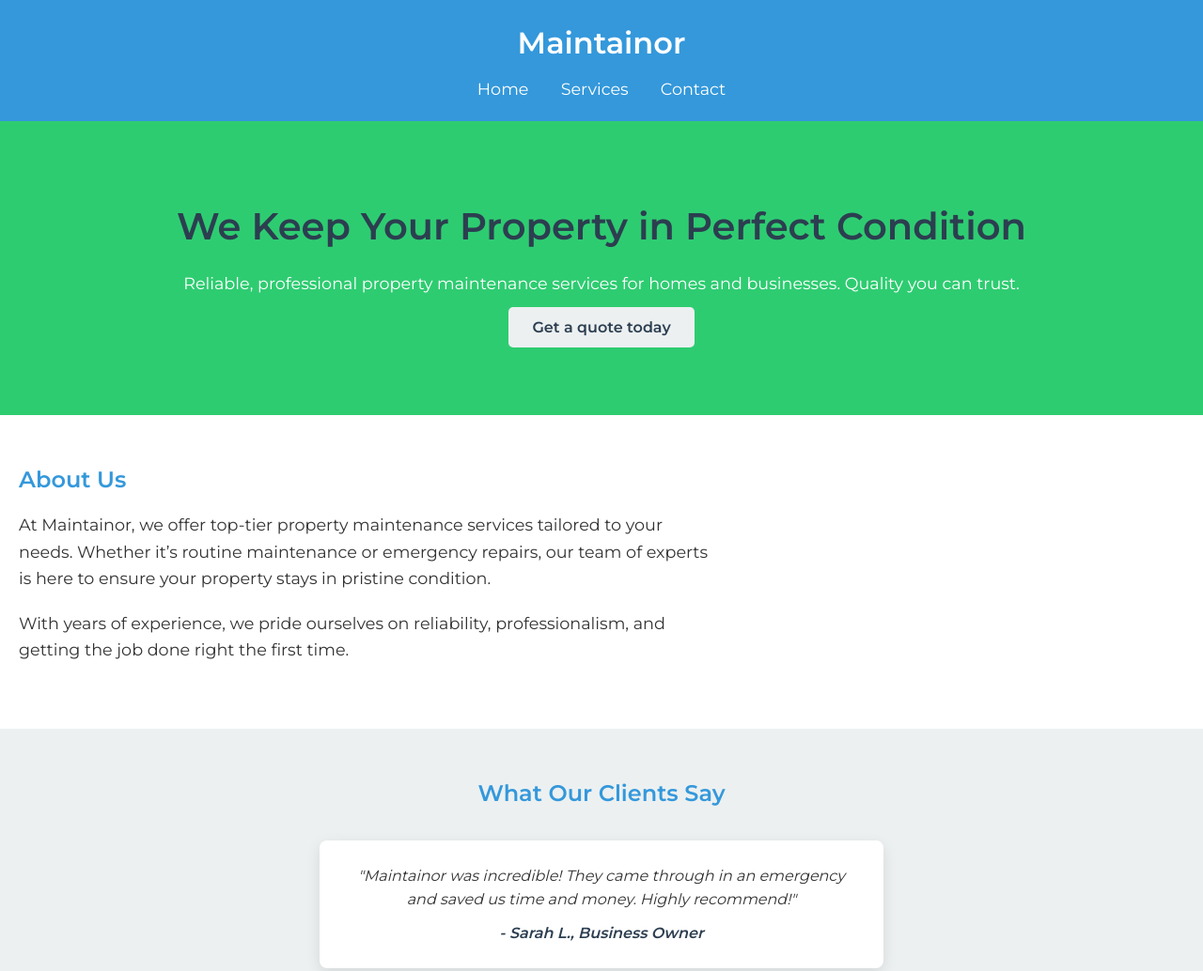
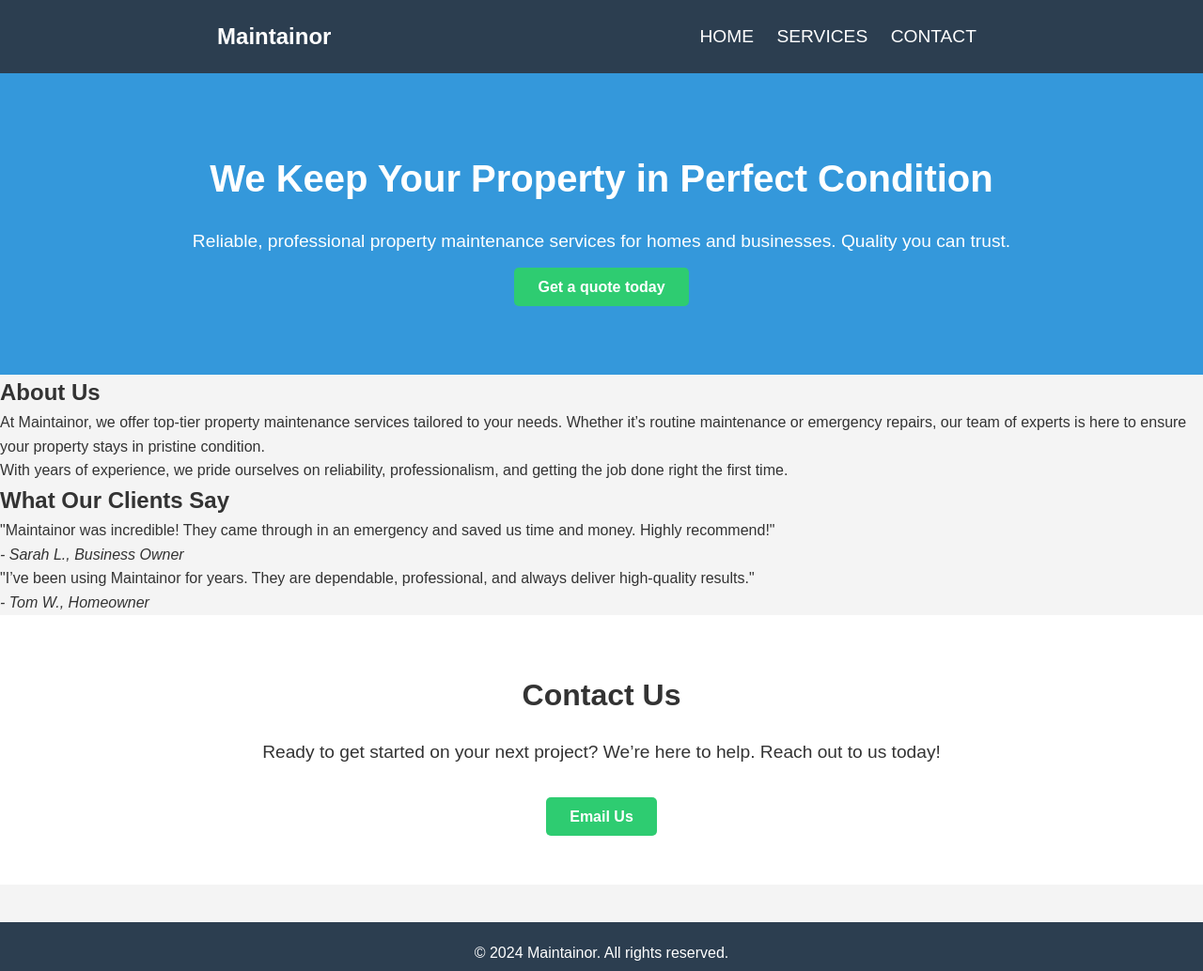
Before and after one commit to Maintainor/Maintainor.github.io, a plain HTML site: page index.html in a window 1280 px wide. Shown: the top 1034 px of the page at 94% size. Drawn offline with Linux system fonts and the light colour scheme.

Commit message:
Update styles.css

```diff
--- a/styles.css
+++ b/styles.css
@@ -1,52 +1,53 @@
-/* Global Styles */
+/* General Reset */
 * {
     margin: 0;
     padding: 0;
     box-sizing: border-box;
-    font-family: 'Montserrat', sans-serif;
 }
 
 body {
-    background-color: #f9f9f9; /* Light gray background */
-    color: #333; /* Dark text for contrast */
+    font-family: 'Arial', sans-serif;
     line-height: 1.6;
+    background-color: #f4f4f4; /* Light background color */
+    color: #333;
 }
 
-h1, h2, h3 {
-    color: #2c3e50; /* Dark blue for headings */
+/* Global Styles */
+a {
+    text-decoration: none;
+    color: inherit;
 }
 
-/* Header (Navbar) */
+/* Header & Navigation */
 header {
-    background-color: #3498db; /* Bright blue background */
+    background-color: #2c3e50; /* Dark background for header */
+    color: #fff;
     padding: 20px 0;
-    text-align: center;
 }
 
-nav .logo h1 {
-    color: #fff; /* White logo text */
-    font-size: 2rem;
+nav {
+    display: flex;
+    justify-content: space-around;
+    align-items: center;
+    max-width: 1200px;
+    margin: 0 auto;
 }
 
-nav .nav-links {
-    margin-top: 10px;
+nav a {
+    color: #fff;
+    font-size: 1.2rem;
+    padding: 10px;
+    text-transform: uppercase;
 }
 
-nav .nav-links a {
-    color: #fff;
-    text-decoration: none;
-    margin: 0 15px;
-    font-size: 1.1rem;
-    transition: all 0.3s ease;
-}
-
-nav .nav-links a:hover {
-    color: #ecf0f1; /* Light gray hover effect */
+nav a:hover {
+    background-color: #3498db; /* Highlight link on hover */
+    border-radius: 5px;
 }
 
 /* Hero Section */
 .hero {
-    background-color: #2ecc71; /* Fresh green background */
+    background-color: #3498db; /* Blue background for hero section */
     color: #fff;
     text-align: center;
     padding: 80px 20px;
@@ -54,141 +55,163 @@ nav .nav-links a:hover {
 
 .hero h2 {
     font-size: 2.5rem;
-    margin-bottom: 15px;
+    margin-bottom: 20px;
 }
 
 .hero p {
-    font-size: 1.1rem;
+    font-size: 1.2rem;
     margin-bottom: 20px;
 }
 
 .hero .cta-button {
-    background-color: #ecf0f1; /* Light gray background */
-    color: #2c3e50;
+    background-color: #2ecc71; /* Green CTA button */
+    color: #fff;
     padding: 12px 25px;
+    font-weight: bold;
     text-decoration: none;
-    font-weight: bold;
     border-radius: 5px;
     transition: background-color 0.3s ease;
 }
 
 .hero .cta-button:hover {
-    background-color: #bdc3c7; /* Darker gray for hover effect */
+    background-color: #27ae60; /* Darker green for hover */
 }
 
-/* About Section */
-.about {
+/* Services Section */
+.services {
     display: flex;
-    align-items: center;
-    justify-content: space-between;
-    padding: 50px 20px;
-    background-color: #ffffff; /* White background */
+    flex-wrap: wrap;
+    justify-content: space-around;
+    padding: 40px 20px;
+    background-color: #f9f9f9; /* Light background for services section */
 }
 
-.about .about-text {
-    width: 60%;
+.service-item {
+    background-color: #fff; /* White background for each service item */
+    padding: 20px;
+    width: 45%;
+    margin: 15px 0;
+    box-shadow: 0 4px 10px rgba(0, 0, 0, 0.1); /* Soft shadow for service boxes */
+    border-radius: 10px;
+    text-align: center;
+    transition: all 0.3s ease-in-out;
 }
 
-.about h2 {
-    color: #3498db; /* Bright blue for headings */
+.service-item:hover {
+    transform: translateY(-10px); /* Hover effect for service box */
+    box-shadow: 0 6px 15px rgba(0, 0, 0, 0.2);
+}
+
+.service-icon img {
+    width: 80px;
+    height: 80px;
+    margin-bottom: 20px;
+}
+
+.service-item h3 {
+    color: #3498db; /* Bright blue for service headings */
+    font-size: 1.8rem;
     margin-bottom: 15px;
 }
 
-.about p {
+.service-item p {
     font-size: 1.1rem;
+    color: #333;
     margin-bottom: 20px;
 }
 
-.about .cta-button {
-    background-color: #3498db; /* Bright blue */
+.service-item ul {
+    list-style-type: none;
+    padding: 0;
+}
+
+.service-item ul li {
+    font-size: 1rem;
+    color: #555;
+    margin-bottom: 10px;
+}
+
+.service-item ul li::before {
+    content: "✔️";
+    margin-right: 8px;
+    color: #3498db; /* Blue checkmark for list items */
+}
+
+.cta-button {
+    background-color: #2ecc71; /* Green CTA button */
     color: #fff;
     padding: 12px 25px;
     text-decoration: none;
     font-weight: bold;
     border-radius: 5px;
     transition: background-color 0.3s ease;
+    margin-top: 20px;
 }
 
-.about .cta-button:hover {
-    background-color: #2980b9; /* Slightly darker blue on hover */
-}
-
-.about-image img {
-    width: 100%;
-    max-width: 400px;
-    border-radius: 10px;
-}
-
-/* Testimonials Section */
-.testimonials {
-    background-color: #ecf0f1; /* Light gray background */
-    padding: 50px 20px;
-    text-align: center;
-}
-
-.testimonials h2 {
-    color: #3498db;
-    margin-bottom: 30px;
-}
-
-.testimonial-card {
-    background-color: #fff;
-    box-shadow: 0 5px 15px rgba(0, 0, 0, 0.1);
-    padding: 25px;
-    margin: 10px auto;
-    width: 80%;
-    max-width: 600px;
-    border-radius: 8px;
-}
-
-.testimonial-card p {
-    font-style: italic;
-    margin-bottom: 10px;
-}
-
-.testimonial-card cite {
-    font-weight: bold;
-    color: #2c3e50;
+.cta-button:hover {
+    background-color: #27ae60; /* Darker green for hover */
 }
 
 /* Contact Section */
 .contact {
-    padding: 50px 20px;
+    padding: 60px 20px;
+    background-color: #fff; /* White background for contact section */
     text-align: center;
-    background-color: #2ecc71; /* Fresh green */
-    color: #fff;
 }
 
 .contact h2 {
-    font-size: 2.2rem;
+    font-size: 2rem;
     margin-bottom: 20px;
 }
 
 .contact p {
     font-size: 1.2rem;
-    margin-bottom: 30px;
+    margin-bottom: 40px;
 }
 
-.contact .cta-button {
-    background-color: #fff;
-    color: #2c3e50;
-    padding: 12px 25px;
-    text-decoration: none;
-    font-weight: bold;
+form {
+    display: flex;
+    flex-direction: column;
+    align-items: center;
+}
+
+form input,
+form textarea {
+    width: 80%;
+    padding: 15px;
+    margin: 10px 0;
+    font-size: 1rem;
+    border: 1px solid #ddd;
     border-radius: 5px;
+}
+
+form button {
+    width: 80%;
+    background-color: #3498db; /* Blue for submit button */
+    color: #fff;
+    padding: 15px;
+    font-size: 1.2rem;
+    border: none;
+    border-radius: 5px;
+    cursor: pointer;
     transition: background-color 0.3s ease;
 }
 
-.contact .cta-button:hover {
-    background-color: #bdc3c7; /* Gray for hover effect */
+form button:hover {
+    background-color: #2980b9; /* Darker blue for hover */
 }
 
 /* Footer */
 footer {
-    background-color: #3498db;
+    background-color: #2c3e50; /* Dark footer */
     color: #fff;
+    text-align: center;
     padding: 20px;
-    text-align: center;
+    margin-top: 40px;
+}
+
+footer p {
+    font-size: 1rem;
 }
 
 footer a {
@@ -198,5 +221,5 @@ footer a {
 }
 
 footer a:hover {
-    color: #ecf0f1;
+    color: #3498db; /* Blue hover effect */
 }
```
